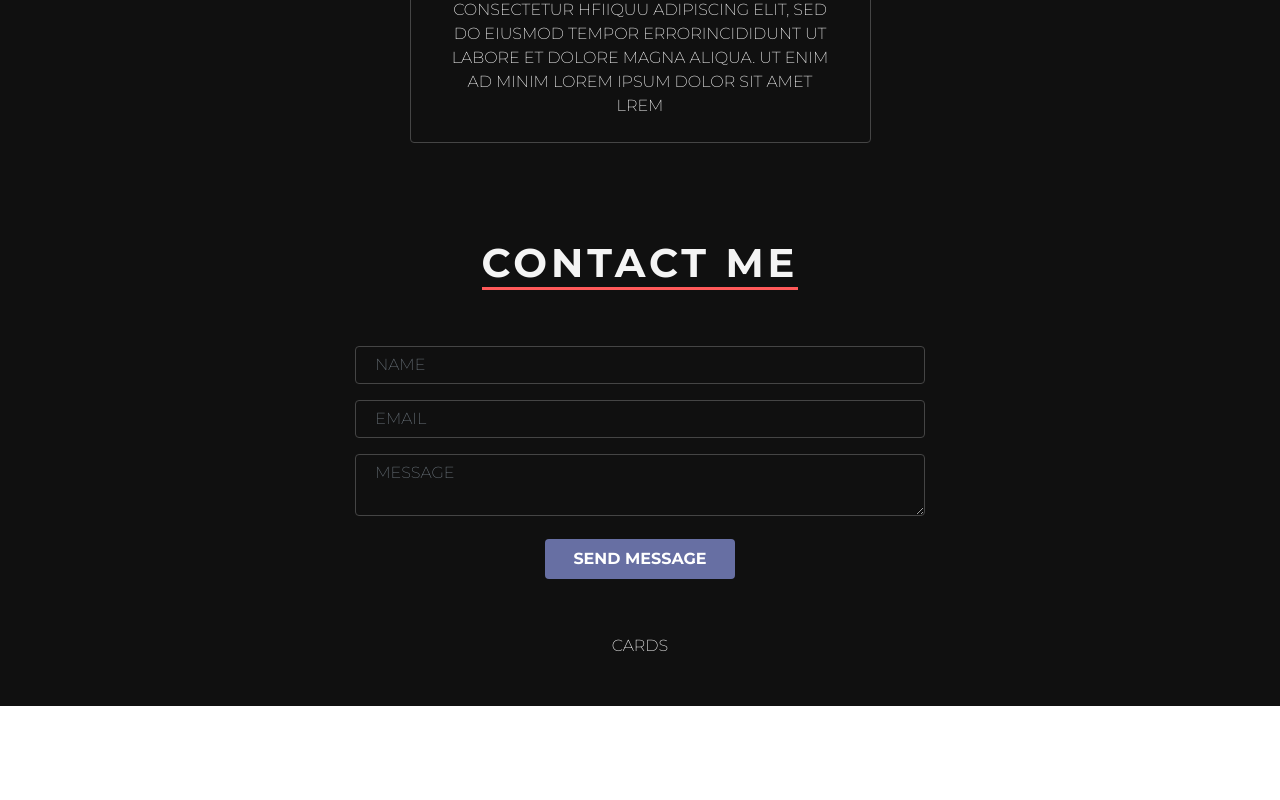
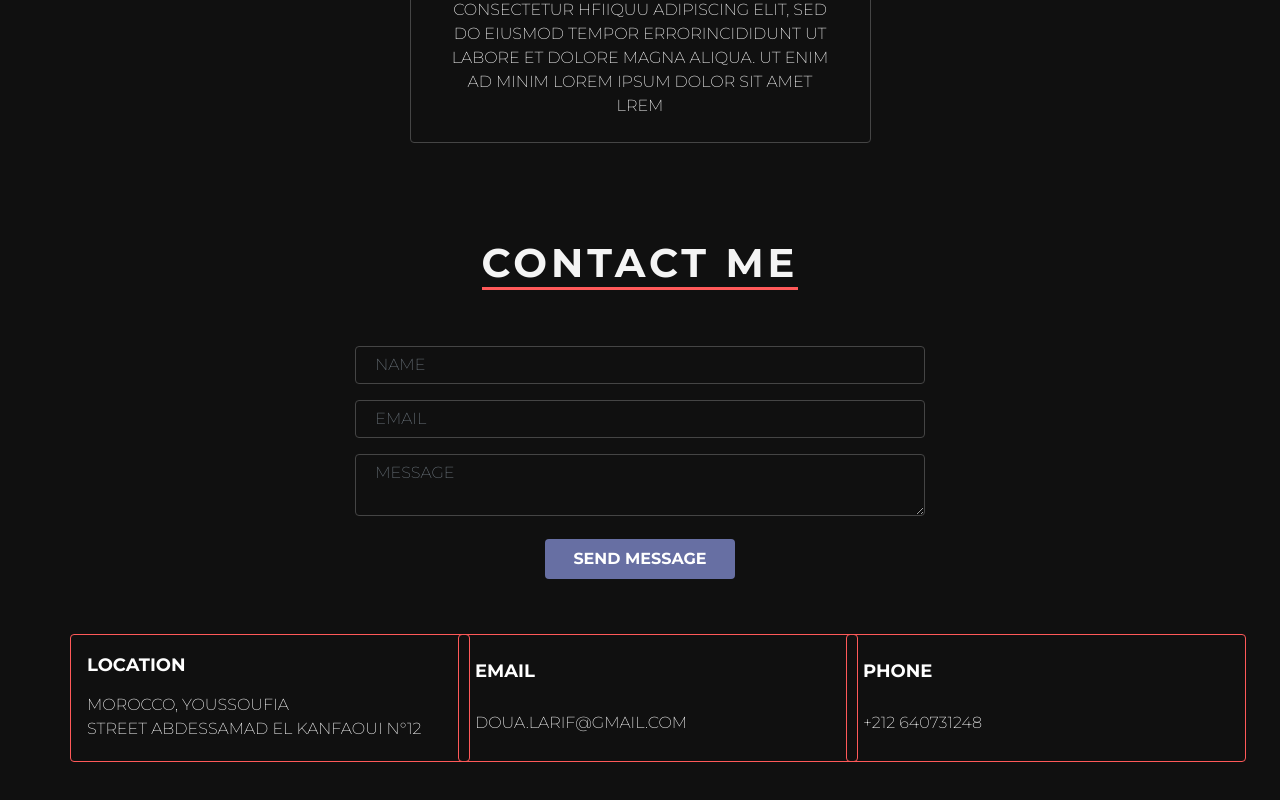
Before and after one commit to Douaa19/New_portfolio, a React (Create React App) app in the folder portfolio_front/: page / in a window 1280 px wide. Shown: the part 5234-6034 px from the top of the page. Before the commit the page ends 5940 px from the top, so only its background shows below. Built offline with nearby package versions, Linux system fonts and the light colour scheme.

Commit message:
cardsInfos

```diff
--- a/portfolio_front/src/components/contact/Cards.js
+++ b/portfolio_front/src/components/contact/Cards.js
@@ -1,9 +1,73 @@
-import React from 'react'
+import React from "react";
+import { Card, CardGroup, CardTitle, CardText, Row, Col } from "reactstrap";
 
 function Cards() {
+  // styles
+  const styles = {
+    row: {
+      display: "flex",
+      justifyContent: "center",
+    },
+    card: {
+      background: "none",
+      color: "#FFF",
+      border: "1px solid #FF5959",
+      minHeight: "8rem",
+      maxHeight: "22rem",
+      padding: "1rem 1rem",
+      width: "25rem",
+      display: "flex",
+      flexDirection: "column",
+      justifyContent: "space-around",
+    },
+    title: {
+      color: "#FFF",
+      fontWeight: "600",
+      fontSize: "18px",
+    },
+    text: {
+      color: "#FFF",
+      fontSize: "16px",
+      display: "flex",
+      flexDirection: "column",
+    },
+  };
+
   return (
-    <div>Cards</div>
-  )
+    <>
+      <CardGroup>
+        <Row style={styles.row}>
+          <Col sm="4">
+            <Card body style={styles.card}>
+              <CardTitle tag="h5" style={styles.title}>
+                location
+              </CardTitle>
+              <CardText style={styles.text}>
+                <span>morocco, youssoufia </span>
+                <span>street abdessamad el kanfaoui n°12 </span>
+              </CardText>
+            </Card>
+          </Col>
+          <Col sm="4">
+            <Card body style={styles.card}>
+              <CardTitle tag="h5" style={styles.title}>
+                email
+              </CardTitle>
+              <CardText style={styles.text}>doua.larif@gmail.com</CardText>
+            </Card>
+          </Col>
+          <Col sm="4">
+            <Card body style={styles.card}>
+              <CardTitle tag="h5" style={styles.title}>
+                phone
+              </CardTitle>
+              <CardText style={styles.text}>+212 640731248</CardText>
+            </Card>
+          </Col>
+        </Row>
+      </CardGroup>
+    </>
+  );
 }
 
-export default Cards
+export default Cards;
```
